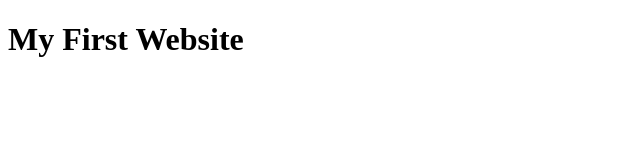
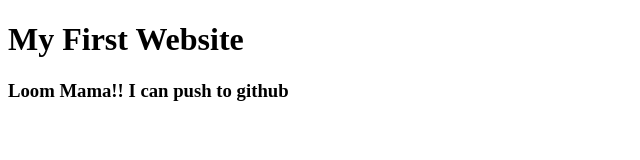
Before and after one commit to itssarwarbd/my-first-website, a plain HTML site: page index.html in a window 1280 px wide. Shown: the whole page, without its empty margins (0-640 px from the left). Drawn offline with Linux system fonts and the light colour scheme.

Commit message:
learn github

```diff
--- a/index.html
+++ b/index.html
@@ -7,5 +7,6 @@
 </head>
 <body>
     <h1>My First Website</h1>
+    <h3>Loom Mama!! I can push to github</h3>
 </body>
 </html>
```
